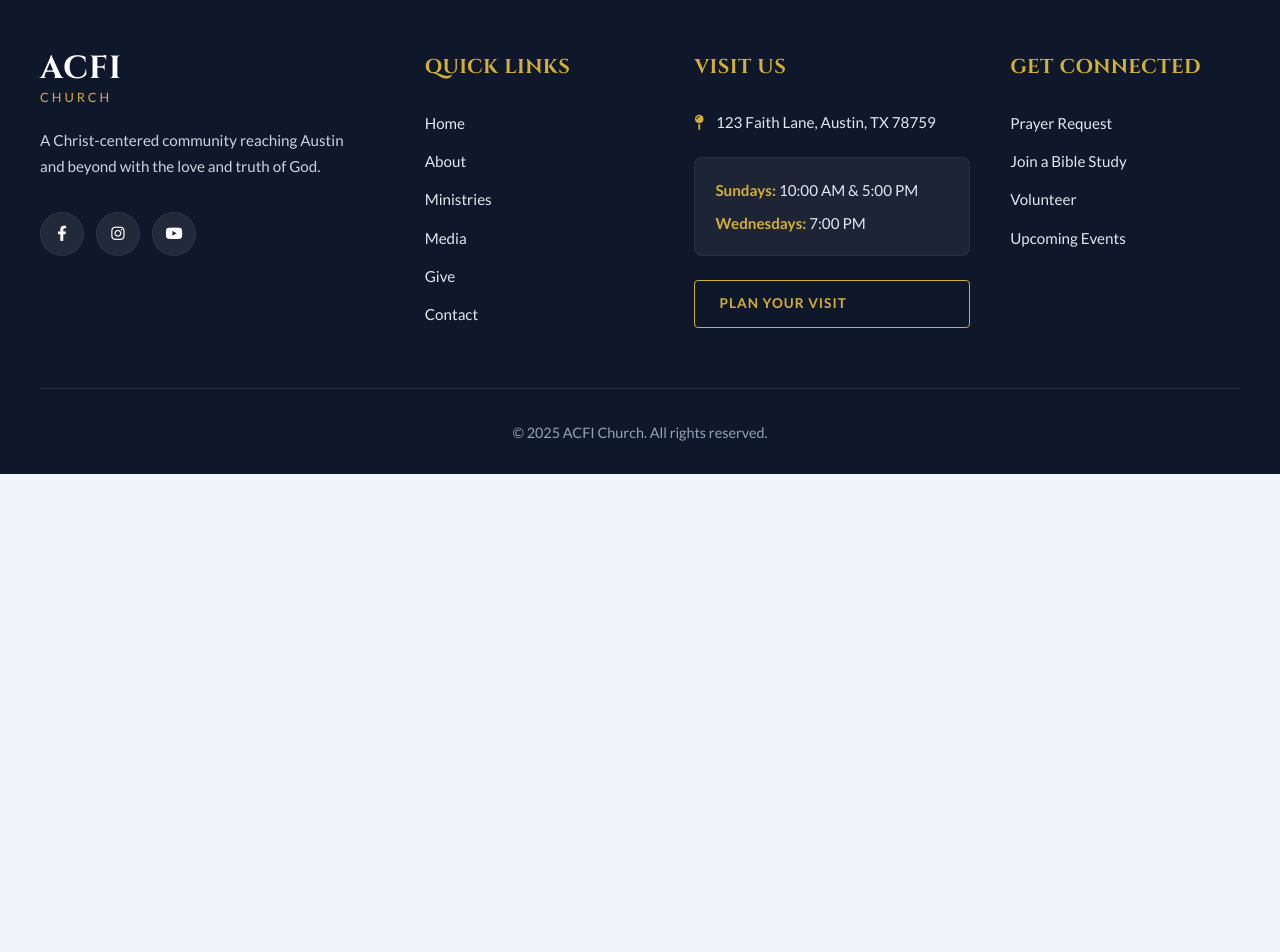
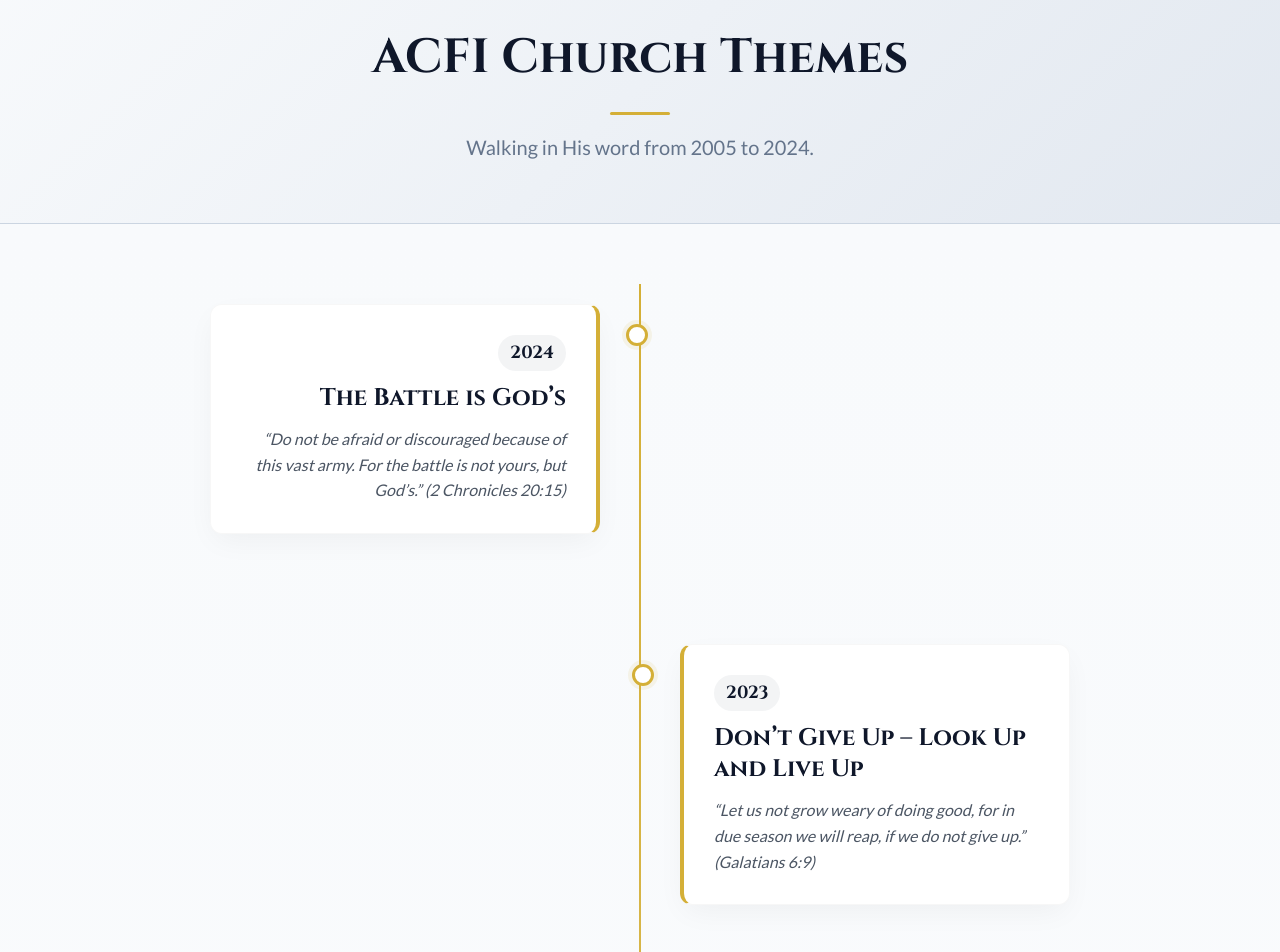
Before and after one commit to vasnimartin/acfi-ui-v2, an Angular app: page /about/timeline in a window 1280 px wide. Shown: the part 140-1092 px from the top of the page. Before the commit the page ends 800 px from the top, so only its background shows below. Built offline with nearby package versions, Linux system fonts and the light colour scheme; a small style sheet from the web is missing.

Commit message:
Implement ACFI Church Themes timeline and fix email escaping

```diff
--- a/src/app/about/timeline/timeline.component.html
+++ b/src/app/about/timeline/timeline.component.html
@@ -1 +1,33 @@
-<p>timeline works!</p>
+<section class="page-header">
+  <div class="container">
+    <h1 class="page-title">ACFI Church Themes</h1>
+    <p class="page-subtitle">Walking in His word from 2005 to 2024.</p>
+  </div>
+</section>
+
+<!-- SECTION 2: Timeline Section -->
+<section class="page-section">
+  <div class="page-container">
+
+    <div class="timeline">
+      <!-- Loop through events -->
+      <div *ngFor="let event of events; let i = index" class="timeline-item" [ngClass]="i % 2 === 0 ? 'left' : 'right'">
+        <div class="content">
+          <span class="time">{{ event.year }}</span>
+          <h3>{{ event.title }}</h3>
+          <p>{{ event.description }}</p>
+        </div>
+      </div>
+    </div>
+
+  </div>
+</section>
+
+<!-- SECTION 3: CTA -->
+<section class="section-classic bg-white">
+  <div class="container text-center">
+    <h2 class="section-heading-centered">Be Part of Our Story</h2>
+    <p class="mb-4">God is still writing our history, and there is a place for you here.</p>
+    <a href="#" class="btn btn-primary">Join Us This Sunday</a>
+  </div>
+</section>
--- a/src/app/about/timeline/timeline.component.scss
+++ b/src/app/about/timeline/timeline.component.scss
@@ -1,153 +1,191 @@
-/* Standard Content Page Layout - Timeline */
+/* Page Layout */
 .page-section {
-    padding: 80px 0 100px;
-    background-color: #F8FAFC; /* Subtle background difference */
+    padding: 60px 0 100px;
+    background: linear-gradient(180deg, #F8FAFC 0%, #FFFFFF 100%);
 }
 
 .page-container {
-    max-width: 1000px; /* Slightly wider for timeline */
+    max-width: 900px;
     margin: 0 auto;
     padding: 0 20px;
 }
 
 .page-header {
     text-align: center;
-    margin-bottom: 80px;
+    padding: 80px 0 60px;
+    background-color: white;
 }
 
 .page-title {
-    font-family: var(--font-heading);
-    font-size: 2.5rem;
-    color: var(--primary-blue);
-    margin-bottom: 16px;
+    font-family: var(--font-heading, "Playfair Display", serif);
+    font-size: 3rem;
+    color: var(--primary-blue, #1F2937);
+    margin-bottom: 1rem;
+    font-weight: 700;
 }
 
-/* Timeline specific styles */
+.page-subtitle {
+    font-family: var(--font-body, "Inter", sans-serif);
+    font-size: 1.25rem;
+    color: #64748B;
+    font-weight: 300;
+}
+
+/* Timeline Container */
 .timeline {
     position: relative;
-    max-width: 800px;
-    margin: 0 auto;
+    padding: 20px 0;
 }
 
-/* Vertical Line */
-.timeline::after {
+/* Central Vertical Line */
+.timeline::before {
     content: '';
     position: absolute;
-    width: 2px;
-    background-color: #e2e8f0;
     top: 0;
     bottom: 0;
+    left: 20px;
+    width: 2px;
+    background: linear-gradient(180deg, var(--accent-gold, #D4AF37) 0%, rgba(212, 175, 55, 0.2) 100%);
+
+    @media (min-width: 768px) {
         left: 50%;
         margin-left: -1px;
     }
-
-.timeline-item {
-    padding: 10px 40px;
-    position: relative;
-    background-color: inherit;
-    width: 50%;
-    box-sizing: border-box;
 }
 
+/* Timeline Items */
+.timeline-item {
+    position: relative;
+    margin-bottom: 60px;
+    width: 100%;
+
+    @media (min-width: 768px) {
+        width: 50%;
+    }
+}
+
+.timeline-item.left {
+    padding-left: 50px;
+
+    @media (min-width: 768px) {
+        left: 0;
+        padding-right: 40px;
+        padding-left: 0;
+        text-align: right;
+    }
+}
+
+.timeline-item.right {
+    padding-left: 50px;
+
+    @media (min-width: 768px) {
+        left: 50%;
+        padding-left: 40px;
+    }
+}
+
+/* Timeline Dots */
 .timeline-item::after {
     content: '';
     position: absolute;
-    width: 20px;
-    height: 20px;
-    right: -10px;
+    width: 16px;
+    height: 16px;
     background-color: white;
-    border: 4px solid var(--accent-gold);
-    top: 24px;
+    border: 3px solid var(--accent-gold, #D4AF37);
     border-radius: 50%;
-    z-index: 1;
+    top: 20px;
+    left: 13px;
+    z-index: 2;
+    box-shadow: 0 0 0 4px rgba(212, 175, 55, 0.1);
+    transition: all 0.3s ease;
+
+    @media (min-width: 768px) {
+        left: auto;
+        right: -8px; /* For left items */
+    }
 }
 
-.left {
-    left: 0;
+.timeline-item.right::after {
+    @media (min-width: 768px) {
+        right: auto;
+        left: -8px;
+    }
 }
 
-.right {
-    left: 50%;
+.timeline-item:hover::after {
+    background-color: var(--accent-gold, #D4AF37);
+    transform: scale(1.2);
 }
 
-.left::before {
-    content: " ";
-    height: 0;
-    position: absolute;
-    top: 22px;
-    width: 0;
-    z-index: 1;
-    right: 30px;
-    border: medium solid white;
-    border-width: 10px 0 10px 10px;
-    border-color: transparent transparent transparent white;
+/* Content Card */
+.content {
+    background: white;
+    padding: 30px;
+    border-radius: 12px;
+    box-shadow: 0 10px 30px -5px rgba(0, 0, 0, 0.05);
+    border: 1px solid rgba(0,0,0,0.03);
+    transition: transform 0.3s ease, box-shadow 0.3s ease;
+    position: relative;
+    overflow: hidden;
 }
 
-.right::before {
-    content: " ";
-    height: 0;
-    position: absolute;
-    top: 22px;
-    width: 0;
-    z-index: 1;
-    left: 30px;
-    border: medium solid white;
-    border-width: 10px 10px 10px 0;
-    border-color: transparent white transparent transparent;
+.left .content {
+    border-right: 4px solid var(--accent-gold, #D4AF37);
 }
 
-.right::after {
-    left: -10px;
+.right .content {
+    border-left: 4px solid var(--accent-gold, #D4AF37);
 }
 
-.content {
-    padding: 30px;
-    background-color: white;
-    position: relative;
-    border-radius: 8px;
-    box-shadow: 0 4px 6px -1px rgba(0,0,0,0.05);
-    border: 1px solid #f1f5f9;
+.timeline-item:hover .content {
+    transform: translateY(-5px);
+    box-shadow: 0 20px 40px -5px rgba(0, 0, 0, 0.1);
 }
 
+/* Typography in Cards */
 .time {
-    font-family: var(--font-heading);
-    font-size: 1.5rem;
-    color: var(--accent-gold);
+    display: inline-block;
+    background-color: rgba(31, 41, 55, 0.05);
+    color: var(--primary-blue, #1F2937);
+    font-family: var(--font-heading, serif);
     font-weight: 700;
-    display: block;
-    margin-bottom: 10px;
+    font-size: 1.1rem;
+    padding: 4px 12px;
+    border-radius: 20px;
+    margin-bottom: 12px;
 }
 
 .content h3 {
-    margin-top: 0;
-    color: var(--primary-blue);
-    font-family: var(--font-heading);
+    font-family: var(--font-heading, serif);
+    font-size: 1.5rem;
+    color: var(--primary-blue, #1F2937);
+    margin: 0 0 12px 0;
+    line-height: 1.3;
 }
 
-/* Responsive */
-@media (max-width: 768px) {
-    .timeline::after {
-        left: 31px;
+.content p {
+    font-family: var(--font-body, sans-serif);
+    font-size: 1rem;
+    color: #4B5563;
+    line-height: 1.6;
+    margin: 0;
+    font-style: italic;
+}
+
+/* Animations (Simple fade-in effect) */
+@keyframes fadeIn {
+    from { opacity: 0; transform: translateY(20px); }
+    to { opacity: 1; transform: translateY(0); }
 }
 
 .timeline-item {
-        width: 100%;
-        padding-left: 70px;
-        padding-right: 25px;
+    animation: fadeIn 0.6s ease-out forwards;
 }
 
-    .timeline-item::before {
-        left: 60px;
-        border: medium solid white;
-        border-width: 10px 10px 10px 0;
-        border-color: transparent white transparent transparent;
-    }
-
-    .left::after, .right::after {
-        left: 21px;
-    }
-
-    .right {
-        left: 0%;
-    }
-}
+/* Stagger animations if possible via nth-child, or rely on scroll libraries.
+   Here is a simple staggering for the first few items to look nice on load. */
+.timeline-item:nth-child(1) { animation-delay: 0.1s; }
+.timeline-item:nth-child(2) { animation-delay: 0.2s; }
+.timeline-item:nth-child(3) { animation-delay: 0.3s; }
+.timeline-item:nth-child(4) { animation-delay: 0.4s; }
+.timeline-item:nth-child(5) { animation-delay: 0.5s; }
--- a/src/app/about/timeline/timeline.component.ts
+++ b/src/app/about/timeline/timeline.component.ts
@@ -1,11 +1,114 @@
 import { Component } from '@angular/core';
+import { CommonModule } from '@angular/common';
+
+interface TimelineEvent {
+  year: string;
+  title: string;
+  description: string;
+}
 
 @Component({
   selector: 'app-timeline',
-  imports: [],
+  imports: [CommonModule],
   templateUrl: './timeline.component.html',
   styleUrl: './timeline.component.scss'
 })
 export class TimelineComponent {
-
+  events: TimelineEvent[] = [
+    {
+      year: '2024',
+      title: 'The Battle is God’s',
+      description: '“Do not be afraid or discouraged because of this vast army. For the battle is not yours, but God’s.” (2 Chronicles 20:15)'
+    },
+    {
+      year: '2023',
+      title: 'Don’t Give Up – Look Up and Live Up',
+      description: '“Let us not grow weary of doing good, for in due season we will reap, if we do not give up.” (Galatians 6:9)'
+    },
+    {
+      year: '2022',
+      title: 'Fear Not',
+      description: '“Fear thou not; for I am with thee: be not dismayed; for I am thy God: I will strengthen thee…” (Isaiah 41:10)'
+    },
+    {
+      year: '2021',
+      title: 'God: Our Refuge, Strength, and Help',
+      description: '“God is our refuge and strength, a very present help in trouble.” (Psalm 46:1)'
+    },
+    {
+      year: '2020',
+      title: 'Trust and Commit Your Way to the Lord',
+      description: '“Commit your way to the Lord; trust also in Him, and He shall bring it to pass.” (Psalm 37:5)'
+    },
+    {
+      year: '2019',
+      title: 'Nothing Shall Be Impossible With God',
+      description: '“For with God nothing shall be impossible.” (Luke 1:37)'
+    },
+    {
+      year: '2018',
+      title: 'Where God Guides, He Provides',
+      description: '“The LORD shall guide thee continually… and thou shalt be like a watered garden.” (Isaiah 58:11)'
+    },
+    {
+      year: '2017',
+      title: 'Be Still and Know That I Am God',
+      description: '“Be still, and know that I am God...” (Psalm 46:10)'
+    },
+    {
+      year: '2016',
+      title: 'Abide in Me, Bear Much Fruit',
+      description: 'Abiding in Christ produces fruit, for without Him we can do nothing. (Summary of John 15:1–5)'
+    },
+    {
+      year: '2015',
+      title: 'Do As to the Lord, Not Men',
+      description: '“Whatever you do, do it heartily, as to the Lord, and not unto men.” (Colossians 3:23)'
+    },
+    {
+      year: '2014',
+      title: 'Do Everything With Love',
+      description: '“Let all your things be done with charity.” (1 Corinthians 16:14)'
+    },
+    {
+      year: '2013',
+      title: 'I Can Do All Things Through Christ',
+      description: '“I can do all things through Christ which strengtheneth me.” (Philippians 4:13)'
+    },
+    {
+      year: '2012',
+      title: 'Be Ye Ready for Jesus',
+      description: '“Behold, I come quickly; and my reward is with me…” (Revelation 22:12)'
+    },
+    {
+      year: '2011',
+      title: 'Be Equipped for Warfare',
+      description: 'Put on the armor of God. (Summary of Ephesians 6:10–18)'
+    },
+    {
+      year: '2010',
+      title: 'Fixing Our Eyes on Jesus',
+      description: '“Looking unto Jesus, the author and finisher of our faith…” (Hebrews 12:2)'
+    },
+    {
+      year: '2009',
+      title: 'Live Christ, Die Gain',
+      description: '“For me to live is Christ, and to die is gain.” (Philippians 1:21)'
+    },
+    {
+      year: '2008',
+      title: 'Jars of Clay',
+      description: '“We have this treasure in earthen vessels…” (2 Corinthians 4:7)'
+    },
+    {
+      year: '2007',
+      title: 'Ambassadors for Christ',
+      description: '“Now then we are ambassadors for Christ…” (2 Corinthians 5:20)'
+    },
+    {
+      year: '2006',
+      title: 'Harvest Plenty, Workers Few',
+      description: '“The harvest truly is great, but the labourers are few…” (Luke 10:2)'
+    }
+  ];
 }
--- a/src/app/contact/contact.component.html
+++ b/src/app/contact/contact.component.html
@@ -13,7 +13,7 @@
         <p>
           <i class="fa-solid fa-map-pin"></i> 123 Faith Lane, Austin, TX 78759<br>
           <i class="fa-solid fa-phone"></i> (512) 555-0123<br>
-          <i class="fa-solid fa-envelope"></i> info@acfichurch.com
+          <i class="fa-solid fa-envelope"></i> info&#64;acfichurch.com
         </p>
         <div class="office-hours">
           <h4>Office Hours</h4>
--- a/src/app/layout/header/header.component.html
+++ b/src/app/layout/header/header.component.html
@@ -23,7 +23,7 @@
                             <li><a routerLink="/about/vision-mission">Vision & Mission</a></li>
                             <li><a routerLink="/about/statement-of-faith">Statement of Faith</a></li>
                             <li><a routerLink="/about/pastors-welcome">Pastor’s Welcome</a></li>
-                            <li><a routerLink="/about/timeline">Our Story & Timeline</a></li>
+                            <li><a routerLink="/about/timeline">ACFI Church Themes</a></li>
                         </ul>
                     </li>
 
```
Lines whose indentation alone changed are shown as unchanged.
